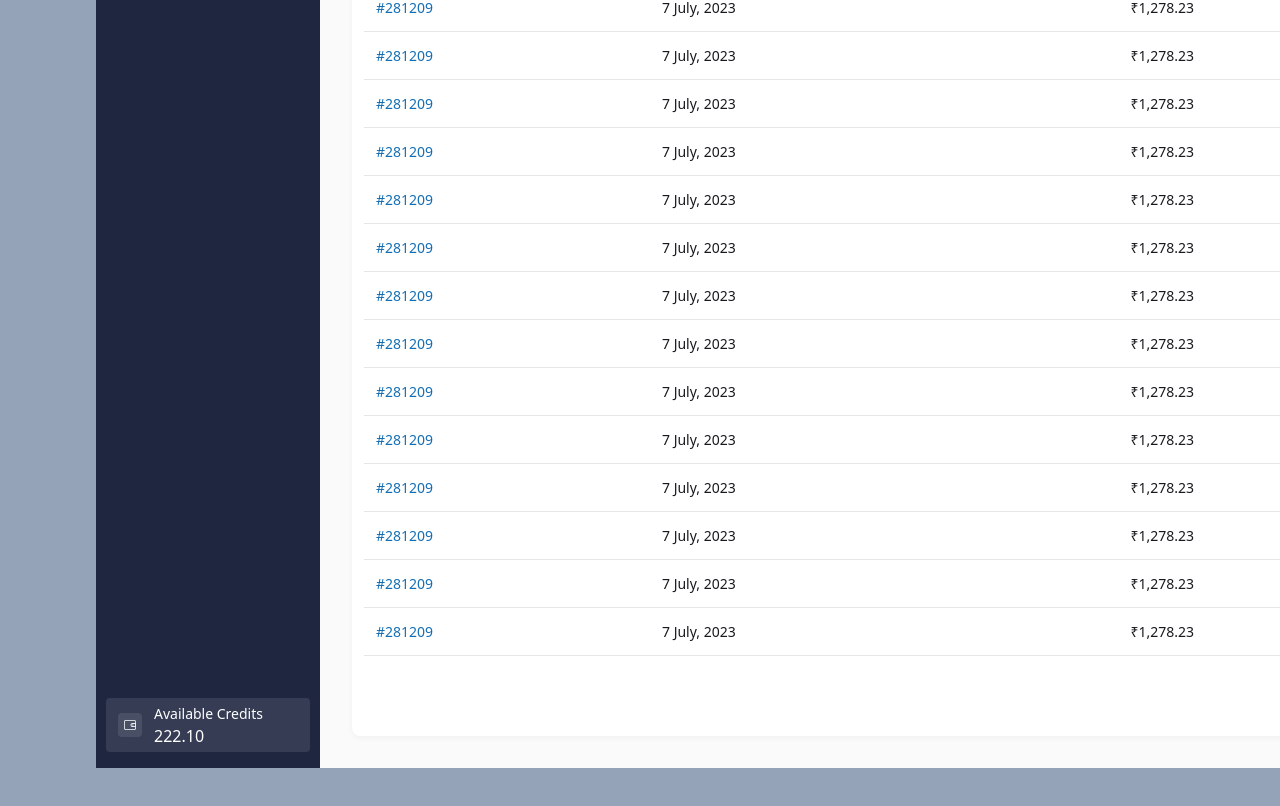
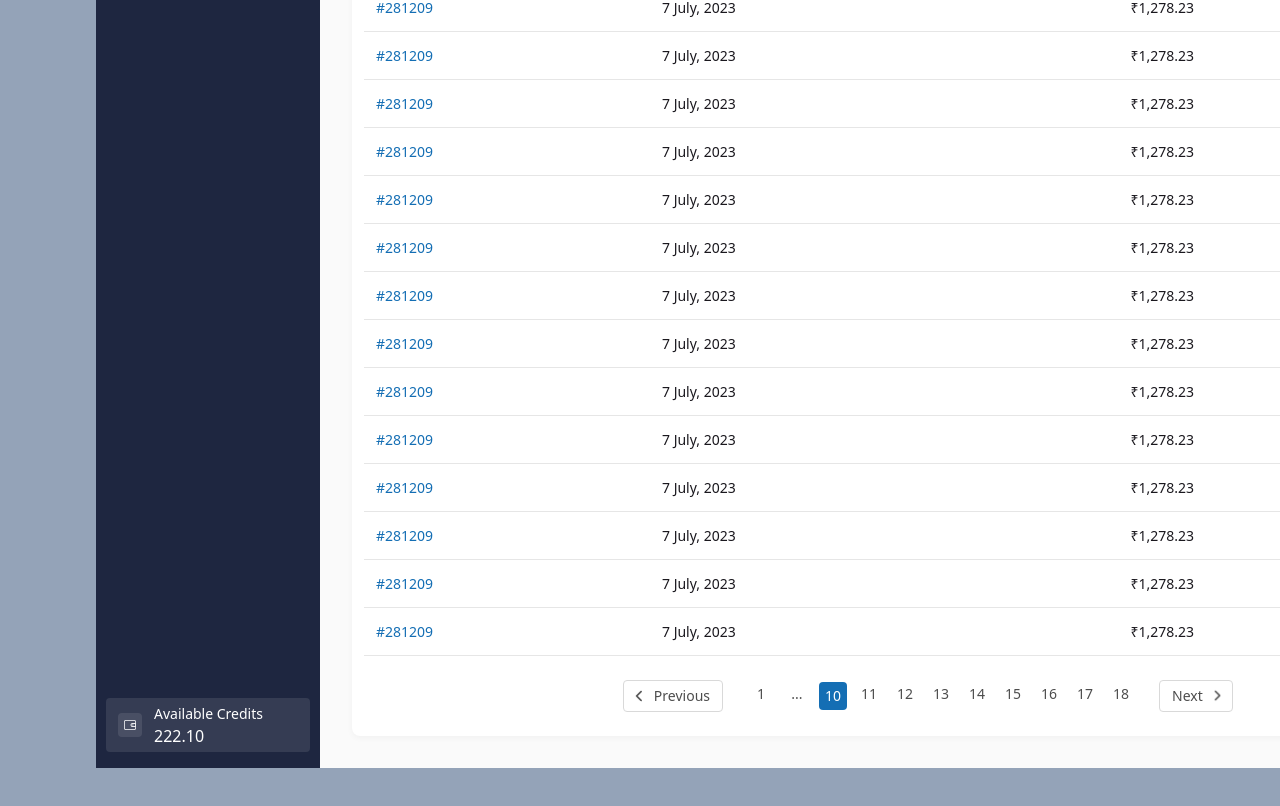
Before and after one commit to akshat-g-07/Dukaan-Assignment, a React (Vite) app: page / in a window 1280 px wide. Shown: the part 810-1616 px from the top of the page. Built offline with nearby package versions, Linux system fonts and the light colour scheme.

Commit message:
Pagination

```diff
--- a/src/components/Dashboard.jsx
+++ b/src/components/Dashboard.jsx
@@ -228,6 +228,85 @@ const Dashboard = () => {
                 </div>
               );
             })}
+            <div className="h-[24px] w-full" />
+
+            {/**
+             * Pagination Starts
+             */}
+            <div className="w-[610px] h-[32px] flex items-center mx-auto">
+              <div className="w-[100px] rounded-[4px] border-[1px] py-[6px] pl-[6px] pr-[12px] border-[#D9D9D9] flex items-center justify-center bg-[#FFFFFF] h-[32px]">
+                <div className="w-[18px] h-[18px] rotate-180">
+                  <img
+                    src="/images/outlined-chevron-right.png"
+                    alt="outlined-chevron-right"
+                  />
+                </div>
+                <div className="w-[6px] h-full" />
+                <div className="text-[#4D4D4D] text-sm font-medium">
+                  Previous
+                </div>
+              </div>
+              <div className="w-[24px] h-full" />
+              <div className="w-[388px] h-[28px] flex">
+                <div className="w-[28px] h-[28px] rounded-[4px] text-center py-[2px] text-sm font-normal self-stretch text-[#4D4D4D]">
+                  1
+                </div>
+                <div className="w-[8px] h-full" />
+                <div className="w-[28px] h-[28px] rounded-[4px] text-center py-[2px] text-sm font-normal self-stretch text-[#4D4D4D]">
+                  ...
+                </div>
+                <div className="w-[8px] h-full" />
+                <div className="w-[28px] h-[28px] rounded-[4px] text-center flex justify-center text-[14px] leading-[20px] font-medium items-center bg-[#146EB4] text-[#FFFFFF]">
+                  10
+                </div>
+                <div className="w-[8px] h-full" />
+                <div className="w-[28px] h-[28px] rounded-[4px] text-center py-[2px] text-sm font-normal self-stretch text-[#4D4D4D]">
+                  11
+                </div>
+                <div className="w-[8px] h-full" />
+                <div className="w-[28px] h-[28px] rounded-[4px] text-center py-[2px] text-sm font-normal self-stretch text-[#4D4D4D]">
+                  12
+                </div>
+                <div className="w-[8px] h-full" />
+                <div className="w-[28px] h-[28px] rounded-[4px] text-center py-[2px] text-sm font-normal self-stretch text-[#4D4D4D]">
+                  13
+                </div>
+                <div className="w-[8px] h-full" />
+                <div className="w-[28px] h-[28px] rounded-[4px] text-center py-[2px] text-sm font-normal self-stretch text-[#4D4D4D]">
+                  14
+                </div>
+                <div className="w-[8px] h-full" />
+                <div className="w-[28px] h-[28px] rounded-[4px] text-center py-[2px] text-sm font-normal self-stretch text-[#4D4D4D]">
+                  15
+                </div>
+                <div className="w-[8px] h-full" />
+                <div className="w-[28px] h-[28px] rounded-[4px] text-center py-[2px] text-sm font-normal self-stretch text-[#4D4D4D]">
+                  16
+                </div>
+                <div className="w-[8px] h-full" />
+                <div className="w-[28px] h-[28px] rounded-[4px] text-center py-[2px] text-sm font-normal self-stretch text-[#4D4D4D]">
+                  17
+                </div>
+                <div className="w-[8px] h-full" />
+                <div className="w-[28px] h-[28px] rounded-[4px] text-center py-[2px] text-sm font-normal self-stretch text-[#4D4D4D]">
+                  18
+                </div>
+              </div>
+              <div className="w-[24px] h-full" />
+              <div className="w-[74px] rounded-[4px] border-[1px] py-[6px] pr-[6px] pl-[12px] border-[#D9D9D9] flex items-center justify-center bg-[#FFFFFF] h-[32px]">
+                <div className="text-[#4D4D4D] text-sm font-medium">Next</div>
+                <div className="w-[6px] h-full" />
+                <div className="w-[18px] h-[18px]">
+                  <img
+                    src="/images/outlined-chevron-right.png"
+                    alt="outlined-chevron-right"
+                  />
+                </div>
+              </div>
+            </div>
+            {/**
+             * Pagination Ends
+             */}
           </div>
           {/**
            * List Ends
```
Also changed, not shown: public/images/outlined-chevron-right.png (added).
